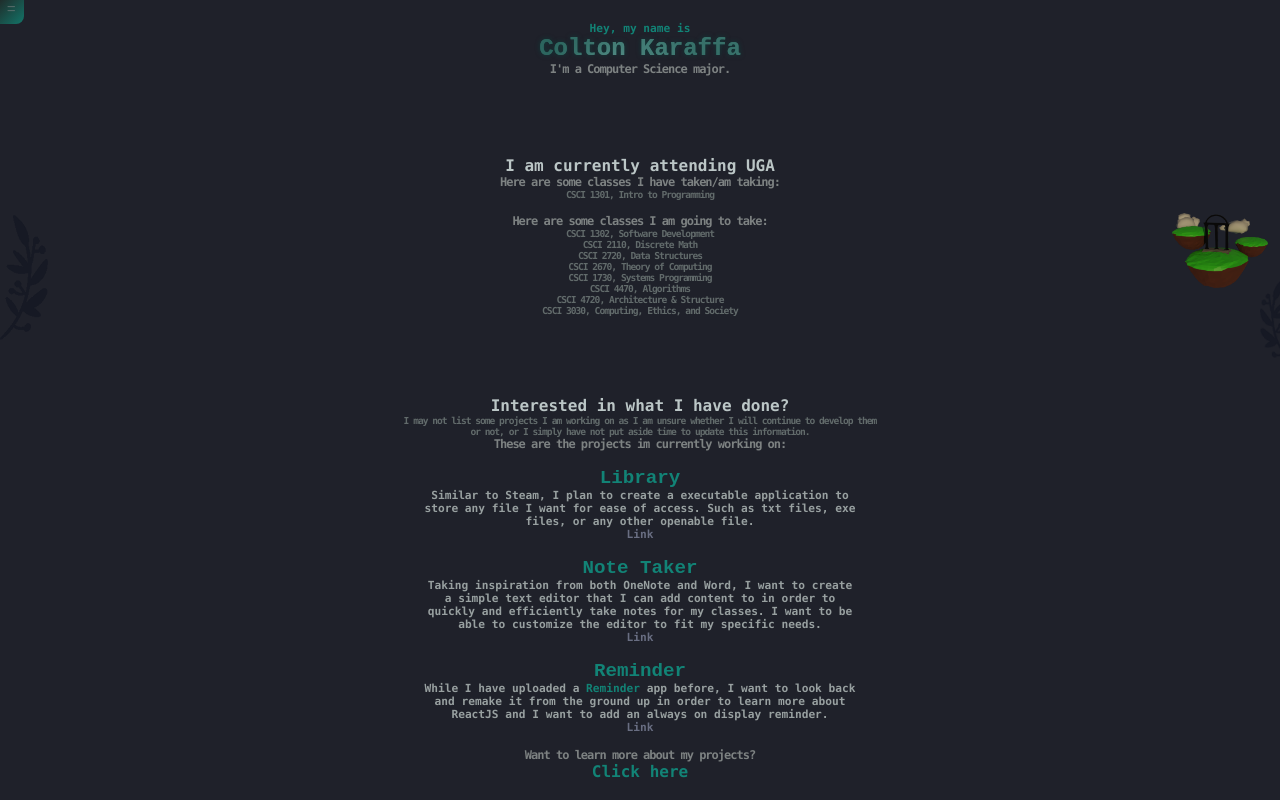
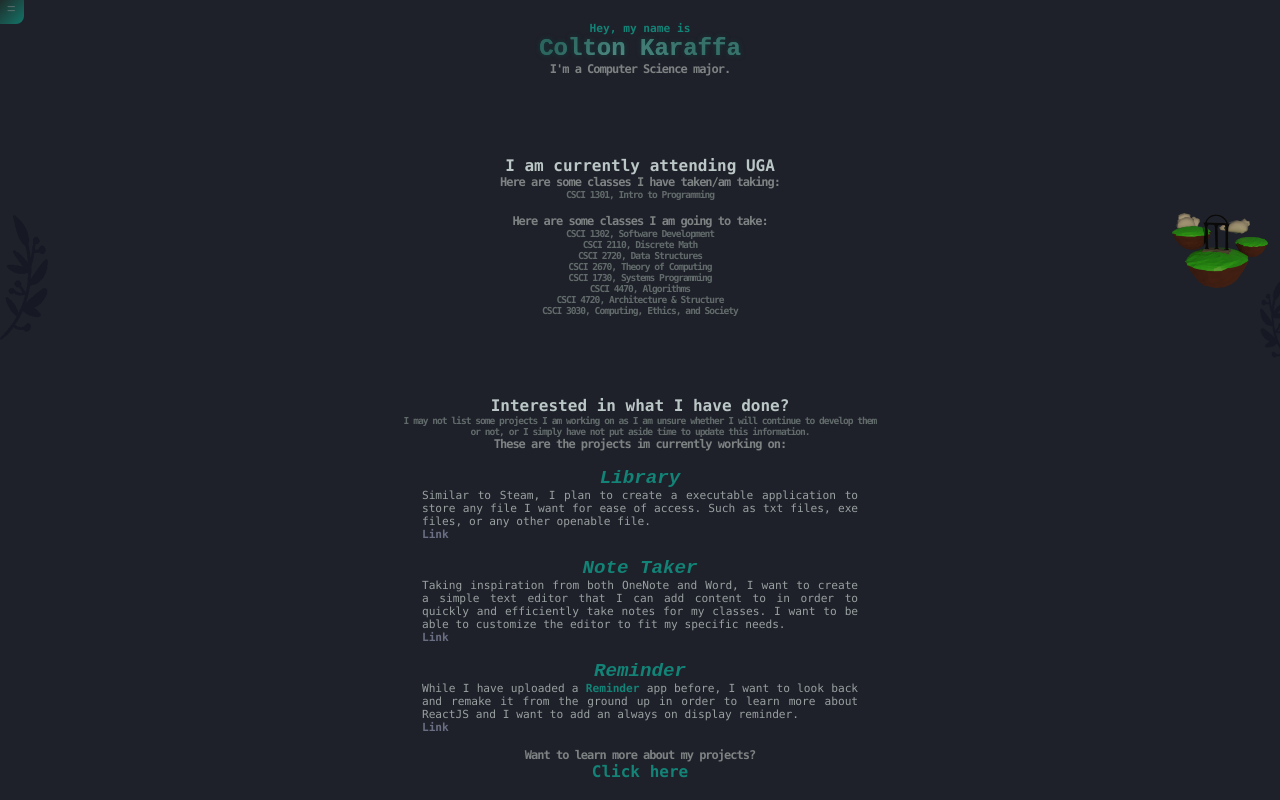
Before and after one commit to coltonk1/coltonk1.github.com, a plain HTML site: page index.html in a window 1280 px wide. Shown: the top 800 px of the page. Drawn offline with Linux system fonts and the light colour scheme.

Commit message:
font styles

```diff
--- a/css/index.css
+++ b/css/index.css
@@ -163,21 +163,24 @@ body {
   }
 
   .project_title {
+    font-style: italic;
     font-size: 1.2em;
     color: #128376;
-    font-weight: bolder;
+    font-weight: bold;
     font-family: "Fira Mono", monospace;
   }
   .project_description {
     color: #98a0a0;
-    font-weight: bold;
+    text-align: justify;
     font-size: 0.7em;
     padding: 0 2em;
   }
   .project_link {
-    font-size: 0.7em;
+    font-size: inherit;
     font-weight: bolder;
     color: #696e82;
+    width: fit-content;
+    margin-left: 0;
   }
   .project {
     margin-top: 1em;
--- a/index.html
+++ b/index.html
@@ -58,8 +58,8 @@
           Similar to Steam, I plan to create a executable application to store
           any file I want for ease of access. Such as txt files, exe files, or
           any other openable file.
+          <div class="project_link"><a>Link</a></div>
         </div>
-        <div class="project_link"><a>Link</a></div>
       </div>
       <div class="project">
         <div class="project_title">Note Taker</div>
@@ -68,8 +68,8 @@
           simple text editor that I can add content to in order to quickly and
           efficiently take notes for my classes. I want to be able to customize
           the editor to fit my specific needs.
+          <div class="project_link"><a>Link</a></div>
         </div>
-        <div class="project_link"><a>Link</a></div>
       </div>
       <div class="project">
         <div class="project_title">Reminder</div>
@@ -78,8 +78,8 @@
           <a class="link" style="font-size: inherit">Reminder</a> app before, I
           want to look back and remake it from the ground up in order to learn
           more about ReactJS and I want to add an always on display reminder.
+          <div class="project_link"><a>Link</a></div>
         </div>
-        <div class="project_link"><a>Link</a></div>
       </div>
 
       <div class="sub_title"><br />Want to learn more about my projects?</div>
```
